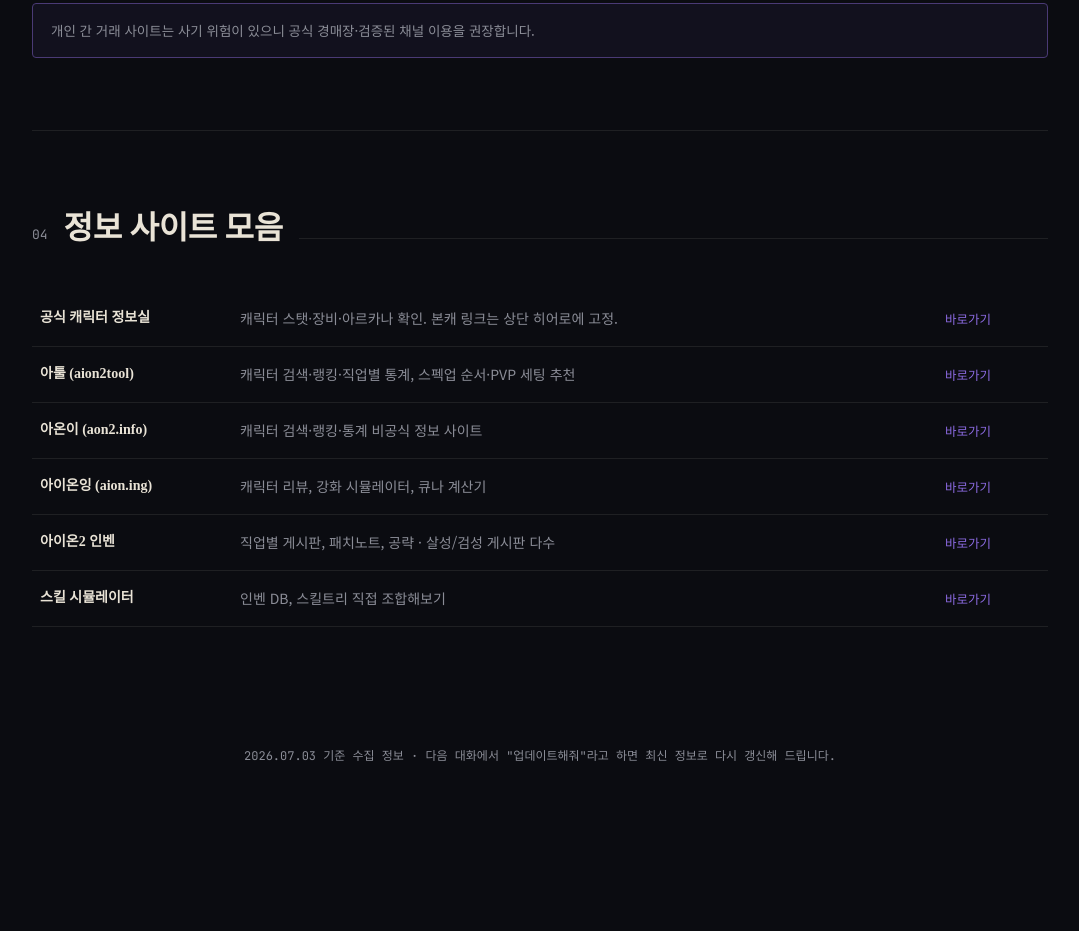
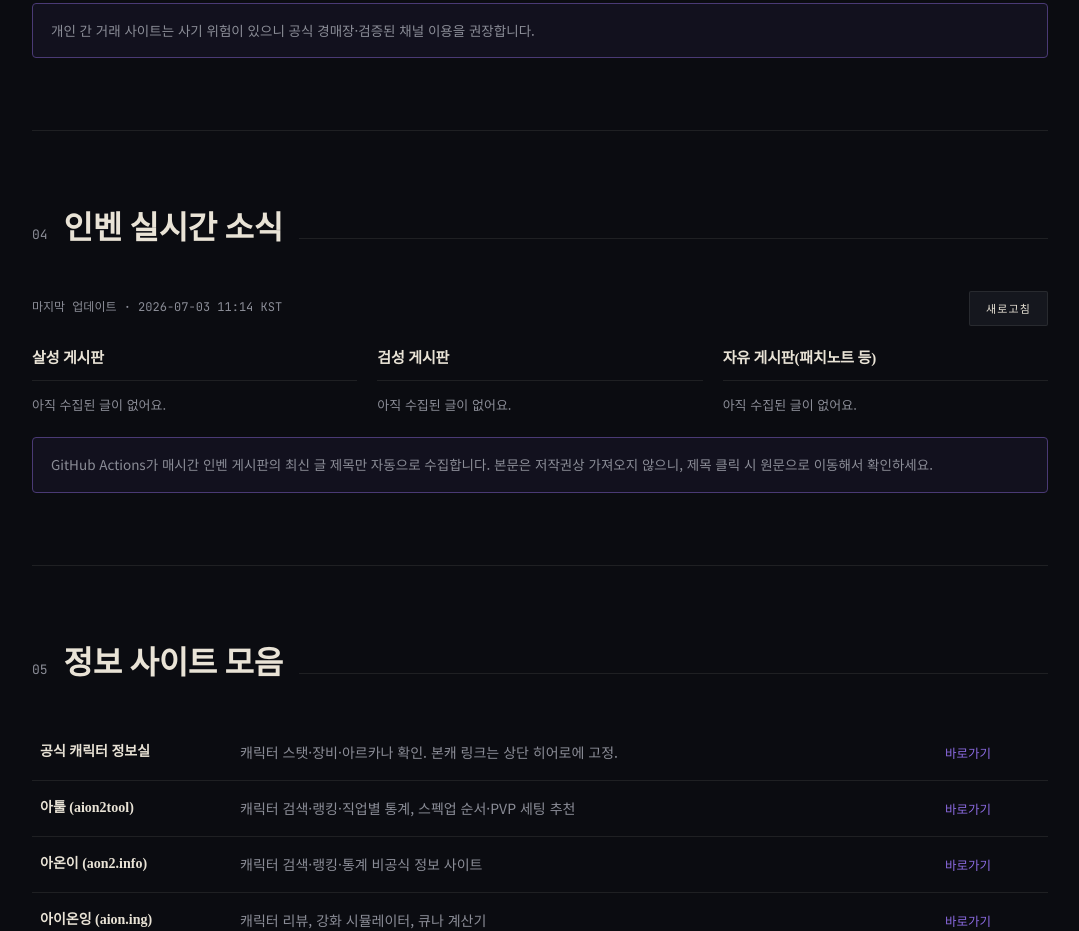
Before and after one commit to rejoice0809/aion2-dashboard, a plain HTML site: page index.html in a window 1280 px wide. Shown: the part 2395-3326 px from the top of the page, without its empty margins (100-1179 px from the left). Before the commit the page ends 3241 px from the top, so only its background shows below. Drawn offline with Linux system fonts and the light colour scheme.

Commit message:
Add files via upload

```diff
--- a/index.html
+++ b/index.html
@@ -150,6 +150,22 @@
   .linktable td.desc{ color:var(--stone); }
 
   footer{ text-align:center; padding:48px 0 0; color:var(--stone); font-size:12px; font-family:'JetBrains Mono',monospace; }
+
+  /* ===== LIVE FEED ===== */
+  .feedgrid{ display:grid; grid-template-columns:repeat(3, 1fr); gap:20px; }
+  @media (max-width:820px){ .feedgrid{ grid-template-columns:1fr; } }
+  .feedcol h3{ font-size:15px; margin-bottom:14px; padding-bottom:10px; border-bottom:1px solid var(--line); }
+  .feedcol ul{ list-style:none; display:flex; flex-direction:column; gap:10px; }
+  .feedcol a{ color:var(--bone); text-decoration:none; font-size:13.5px; line-height:1.5; display:block; }
+  .feedcol a:hover{ color:var(--violet); }
+  .feedcol .empty{ color:var(--stone); font-size:13px; }
+  .feed-meta{ display:flex; justify-content:space-between; align-items:center; margin-bottom:20px; }
+  .feed-meta .ts{ font-family:'JetBrains Mono',monospace; font-size:12px; color:var(--stone); }
+  .feed-meta button{
+    font-family:'Cinzel',serif; font-size:11px; letter-spacing:0.1em; color:var(--bone);
+    background:var(--ash); border:1px solid var(--line); border-radius:2px; padding:8px 16px; cursor:pointer;
+  }
+  .feed-meta button:hover{ border-color:var(--violet); color:var(--violet); }
 </style>
 </head>
 <body>
@@ -297,9 +313,26 @@
       <div class="note" style="border-color:var(--violet-dim); background:rgba(139,106,224,0.06);">개인 간 거래 사이트는 사기 위험이 있으니 공식 경매장·검증된 채널 이용을 권장합니다.</div>
     </section>
 
+    <!-- LIVE FEED -->
+    <section class="block">
+      <div class="block-head"><span class="num">04</span><h2>인벤 실시간 소식</h2><span class="rule"></span></div>
+      <div class="feed-meta">
+        <span class="ts" id="feed-ts">불러오는 중…</span>
+        <button onclick="loadFeed()">새로고침</button>
+      </div>
+      <div class="feedgrid" id="feed-grid">
+        <div class="feedcol"><h3>살성 게시판</h3><ul class="empty"><li>불러오는 중…</li></ul></div>
+        <div class="feedcol"><h3>검성 게시판</h3><ul class="empty"><li>불러오는 중…</li></ul></div>
+        <div class="feedcol"><h3>자유 게시판(패치노트 등)</h3><ul class="empty"><li>불러오는 중…</li></ul></div>
+      </div>
+      <div class="note" style="border-color:var(--violet-dim); background:rgba(139,106,224,0.06);">
+        GitHub Actions가 매시간 인벤 게시판의 최신 글 제목만 자동으로 수집합니다. 본문은 저작권상 가져오지 않으니, 제목 클릭 시 원문으로 이동해서 확인하세요.
+      </div>
+    </section>
+
     <!-- LINK HUB -->
     <section class="block" style="border-bottom:none;">
-      <div class="block-head"><span class="num">04</span><h2>정보 사이트 모음</h2><span class="rule"></span></div>
+      <div class="block-head"><span class="num">05</span><h2>정보 사이트 모음</h2><span class="rule"></span></div>
       <table class="linktable">
         <tr>
           <td class="site">공식 캐릭터 정보실</td>
@@ -346,6 +379,41 @@
   document.querySelectorAll('.tab').forEach(t=>t.classList.remove('active'));
   event.currentTarget.classList.add('active');
 }
+
+const FEED_ORDER = ['assassin','gladiator','general'];
+
+async function loadFeed(){
+  const ts = document.getElementById('feed-ts');
+  const grid = document.getElementById('feed-grid');
+  ts.textContent = '불러오는 중…';
+  try{
+    const res = await fetch('./data/latest.json', { cache: 'no-store' });
+    if(!res.ok) throw new Error('데이터 없음');
+    const data = await res.json();
+    ts.textContent = '마지막 업데이트 · ' + (data.updated_at || '알 수 없음');
+
+    grid.innerHTML = FEED_ORDER.map(key => {
+      const board = data.boards && data.boards[key];
+      const label = board ? board.label : key;
+      const posts = board && board.posts ? board.posts : [];
+      const items = posts.length
+        ? posts.map(p => `<li><a href="${p.url}" target="_blank">${escapeHtml(p.title)}</a></li>`).join('')
+        : `<li class="empty">아직 수집된 글이 없어요.</li>`;
+      return `<div class="feedcol"><h3>${escapeHtml(label)}</h3><ul>${items}</ul></div>`;
+    }).join('');
+  }catch(err){
+    ts.textContent = '피드를 아직 불러올 수 없어요 (첫 자동 실행 전이거나 오류)';
+    grid.innerHTML = FEED_ORDER.map(key =>
+      `<div class="feedcol"><h3>${key}</h3><ul class="empty"><li>데이터 준비 중입니다.</li></ul></div>`
+    ).join('');
+  }
+}
+
+function escapeHtml(str){
+  return String(str).replace(/[&<>"']/g, c => ({'&':'&amp;','<':'&lt;','>':'&gt;','"':'&quot;',"'":'&#39;'}[c]));
+}
+
+loadFeed();
 </script>
 </body>
 </html>
```
